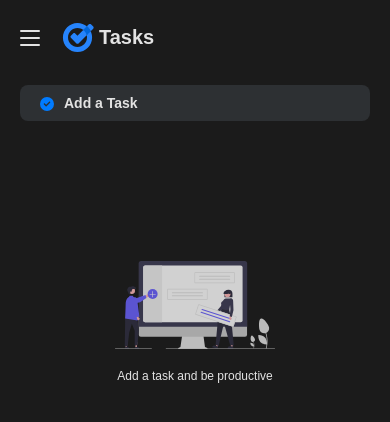
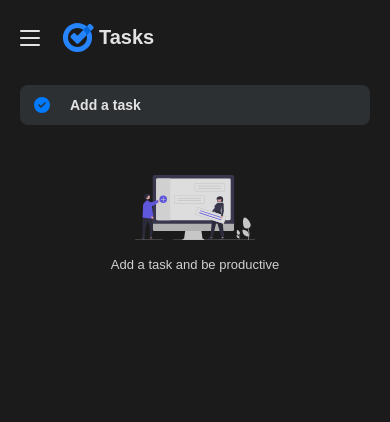
Before and after one commit to seshu-yaswanth-2001/googleTask, a React (Vite) app: page /empty in a window 390 px wide. Shown: the top 422 px of the page. Built offline with nearby package versions, Linux system fonts and the light colour scheme; a web font is replaced by a local one.

Commit message:
image optimize

```diff
--- a/src/components/FormCard/BodyForm/BodyForm.jsx
+++ b/src/components/FormCard/BodyForm/BodyForm.jsx
@@ -28,16 +28,6 @@ const BodyForm = () => {
           <p className="taskText">Add a task and be productive</p>
         </div>
       </div>
-      <div className="smallScreensForm">
-        <button className="bodyTaskButton" onClick={createTask}>
-          <FontAwesomeIcon className="icon" icon={faCircleCheck} />
-          Add a Task
-        </button>
-        <div className="imageWrapper">
-          <img className="taskImg" src={addTask} alt="taskImg" />
-          <p className="taskText">Add a task and be productive</p>
-        </div>
-      </div>
     </>
   );
 };
--- a/src/components/FormCard/BodyForm/form.css
+++ b/src/components/FormCard/BodyForm/form.css
@@ -54,21 +54,42 @@
 }
 @media (max-width: 600px) {
   .bigScreensForm {
-    display: none;
+    width: 100%;
+    background: none;
+    margin-top: -20px;
   }
-  .smallScreensForm {
-    display: flex;
-    flex-direction: column;
-    align-items: center;
-    gap: 20px;
-    margin: 30px 0 0;
-  }
+
   .bodyTaskButton {
     background: #2d3033;
     width: 100%;
     border-radius: 8px;
+    padding: 12px 14px;
+    font-size: 14px;
+    text-align: left;
+    display: flex;
+    align-items: center;
+    gap: 10px;
   }
+
+  .icon {
+    font-size: 16px;
+  }
+
   .imageWrapper {
-    margin-top: 120px;
+    margin-top: 0;
+    gap: 16px;
+  }
+
+  .taskImg {
+    width: 120px;
+    opacity: 0.85;
+  }
+
+  .taskText {
+    font-size: 13px;
+    text-align: center;
+    color: #d1d1d1;
+    line-height: 1.4;
+    padding: 0 10px;
   }
 }
```
